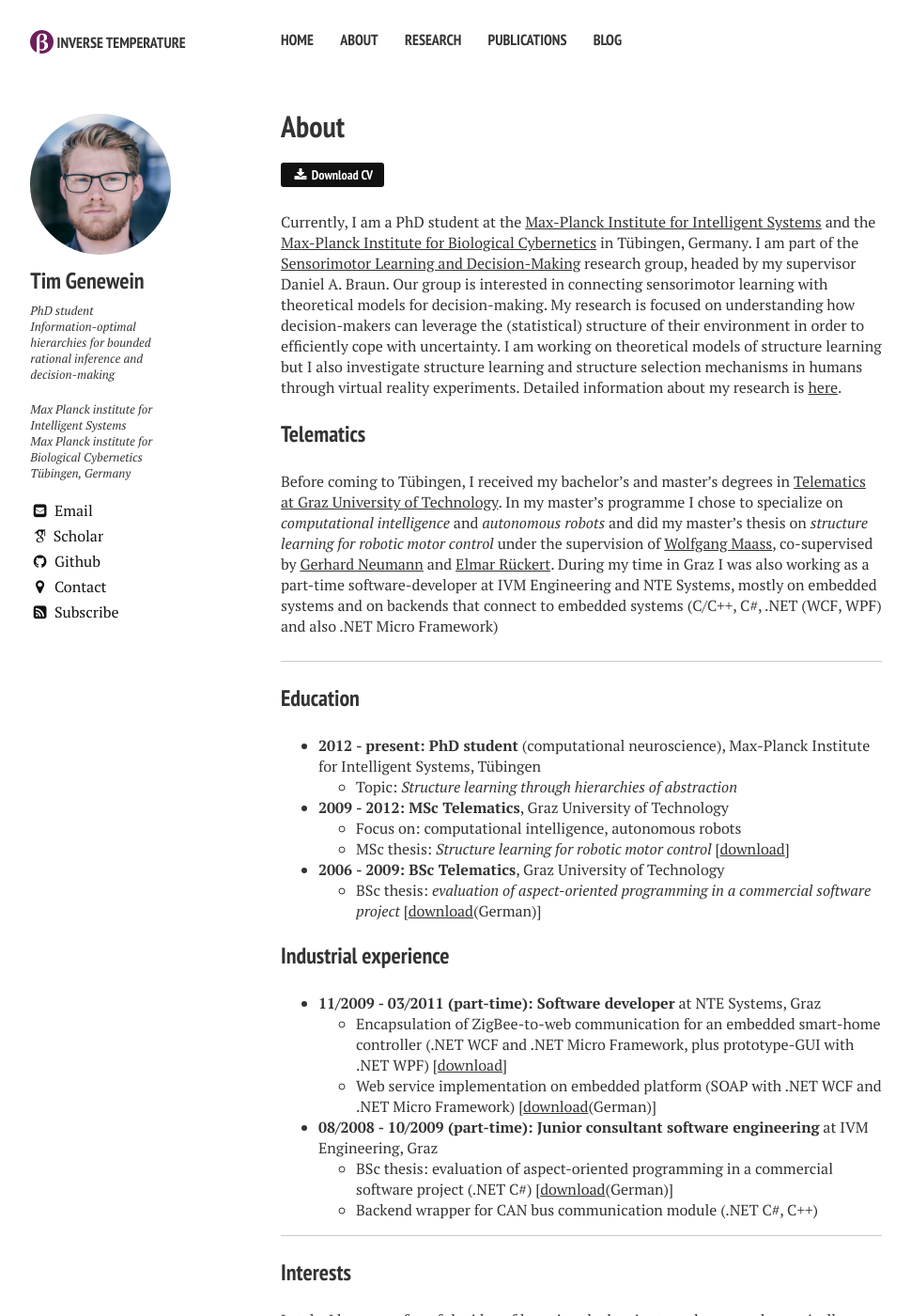
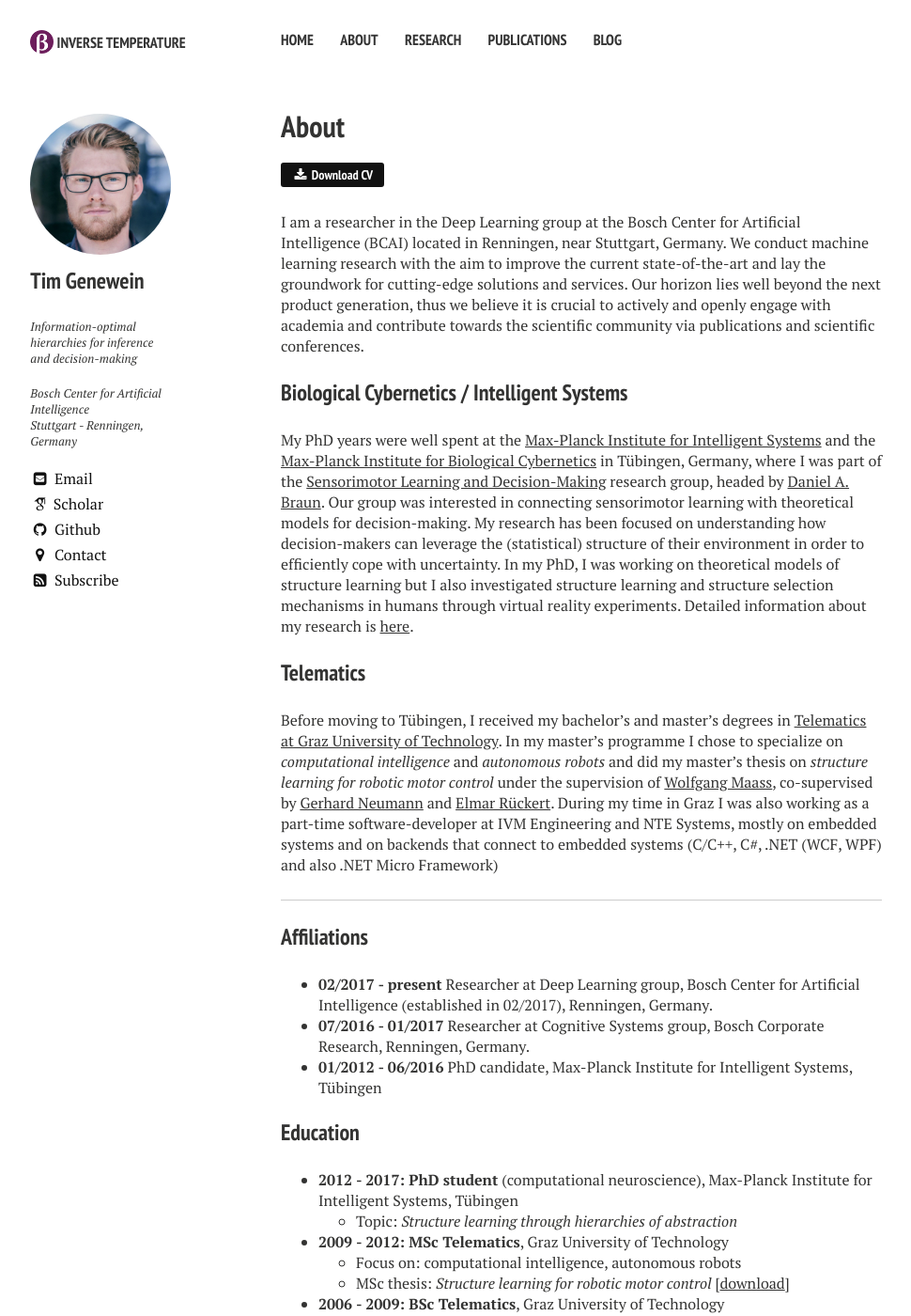
Before and after one commit to tgenewein/tgenewein.github.io, a Jekyll site: the page built from about/index.md, in a window 1280 px wide and 1400 px high. Shown: the whole window at 94% size, without its empty margins (21-991 px from the left). Built offline with Jekyll 4.4.1, drawn with Linux system fonts in a browser that asks for light colours; nearby versions of some CDN libraries; some web fonts are replaced; some of the changed text lies outside the part shown.

Commit message:
Updates: general info, about

```diff
--- a/_config.yml
+++ b/_config.yml
@@ -28,10 +28,10 @@ kramdown:
 owner:
   name: Tim Genewein
   avatar: bio-photo_new.jpg
-  bio: "PhD student"
-  topic: "Information-optimal hierarchies for bounded rational inference and decision-making"
-  affiliation: "Max Planck institute for Intelligent Systems<br>Max Planck institute for Biological Cybernetics"
-  city: "T&uuml;bingen"
+  bio: ""
+  topic: "Information-optimal hierarchies for inference and decision-making"
+  affiliation: "Bosch Center for Artificial Intelligence"
+  city: "Stuttgart - Renningen"
   country: "Germany"
   email:
   disqus-shortname:
--- a/about/index.md
+++ b/about/index.md
@@ -2,8 +2,8 @@
 layout: page
 title: About
 share: false
-excerpt: "Currently, I am a PhD student at the Max Planck Institute for Intelligent Systems"
-tags: [bounded rationality, hierarchies, rate distortion, information theory, decision making, tim genewein]
+excerpt: "I am a researcher at the Bosch Center for Artificial Intelligence (BCAI)"
+tags: [bounded rationality, hierarchies, rate distortion, information theory, decision making, deep learning, tim genewein]
 permalink: /about/
 # modified: 2014-08-08T20:53:07.573882-04:00
 # comments: true
@@ -18,16 +18,24 @@ permalink: /about/
 </div>
 <a markdown="0" href="{{ site.url }}/files/CV.pdf" class="btn"><i class="fa fa-fw fa-download"></i> Download CV</a>
 
-Currently, I am a PhD student at the [Max-Planck Institute for Intelligent Systems](http://www.is.mpg.de/) and the [Max-Planck Institute for Biological Cybernetics](http://kyb.mpg.de/) in Tübingen, Germany. I am part of the [Sensorimotor Learning and Decision-Making](http://www.kyb.tuebingen.mpg.de/research/rg/braun.html) research group, headed by my supervisor Daniel A. Braun. Our group is interested in connecting sensorimotor learning with theoretical models for decision-making. My research is focused on understanding how decision-makers can leverage the (statistical) structure of their environment in order to efficiently cope with uncertainty. I am working on theoretical models of structure learning but I also investigate structure learning and structure selection mechanisms in humans through virtual reality experiments. Detailed information about my research is [here]({{ site.url}}/research/).
+I am a researcher in the Deep Learning group at the Bosch Center for Artificial Intelligence (BCAI) located in Renningen, near Stuttgart, Germany. We conduct machine learning research with the aim to improve the current state-of-the-art and lay the groundwork for cutting-edge solutions and services. Our horizon lies well beyond the next product generation, thus we believe it is crucial to actively and openly engage with academia and contribute towards the scientific community via publications and scientific conferences.
+
+### Biological Cybernetics / Intelligent Systems
+My PhD years were well spent at the [Max-Planck Institute for Intelligent Systems](http://www.is.mpg.de/) and the [Max-Planck Institute for Biological Cybernetics](http://kyb.mpg.de/) in Tübingen, Germany, where I was part of the [Sensorimotor Learning and Decision-Making](http://www.kyb.tuebingen.mpg.de/research/rg/braun.html) research group, headed by [Daniel A. Braun](https://www.uni-ulm.de/in/neuroinformatik/mitarbeiter/d-braun/). Our group was interested in connecting sensorimotor learning with theoretical models for decision-making. My research has been focused on understanding how decision-makers can leverage the (statistical) structure of their environment in order to efficiently cope with uncertainty. In my PhD, I was working on theoretical models of structure learning but I also investigated structure learning and structure selection mechanisms in humans through virtual reality experiments. Detailed information about my research is [here]({{ site.url}}/research/).
 
 ### Telematics
-Before coming to Tübingen, I received my bachelor's and master's degrees in [Telematics at Graz University of Technology](http://portal.tugraz.at/portal/page/portal/TU_Graz/Einrichtungen/Fakultaeten/FakElektrotechnik/dek4001/studien/telematik). In my master's programme I chose to specialize on *computational intelligence* and *autonomous robots* and did my master's thesis on *structure learning for robotic motor control* under the supervision of [Wolfgang Maass](http://www.igi.tugraz.at/maass/), co-supervised by [Gerhard Neumann](http://www.ausy.tu-darmstadt.de/Team/GerhardNeumann) and [Elmar Rückert](http://www.ausy.tu-darmstadt.de/Team/ElmarRueckert).
+Before moving to Tübingen, I received my bachelor's and master's degrees in [Telematics at Graz University of Technology](http://portal.tugraz.at/portal/page/portal/TU_Graz/Einrichtungen/Fakultaeten/FakElektrotechnik/dek4001/studien/telematik). In my master's programme I chose to specialize on *computational intelligence* and *autonomous robots* and did my master's thesis on *structure learning for robotic motor control* under the supervision of [Wolfgang Maass](http://www.igi.tugraz.at/maass/), co-supervised by [Gerhard Neumann](http://www.ausy.tu-darmstadt.de/Team/GerhardNeumann) and [Elmar Rückert](http://www.ausy.tu-darmstadt.de/Team/ElmarRueckert).
 During my time in Graz I was also working as a part-time software-developer at IVM Engineering and NTE Systems, mostly on embedded systems and on backends that connect to embedded systems (C/C++, C#, .NET (WCF, WPF) and also .NET Micro Framework)
 
 ---
 
+### Affiliations
+* **02/2017 - present** Researcher at Deep Learning group, Bosch Center for Artificial Intelligence (established in 02/2017), Renningen, Germany.
+* **07/2016 - 01/2017** Researcher at Cognitive Systems group, Bosch Corporate Research, Renningen, Germany.
+* **01/2012 - 06/2016** PhD candidate, Max-Planck Institute for Intelligent Systems, Tübingen
+
 ### Education
-* **2012 - present: PhD student** (computational neuroscience), Max-Planck Institute for Intelligent Systems, Tübingen
+* **2012 - 2017: PhD student** (computational neuroscience), Max-Planck Institute for Intelligent Systems, Tübingen
   * Topic: *Structure learning through hierarchies of abstraction*
 * **2009 - 2012: MSc Telematics**, Graz University of Technology
   * Focus on: computational intelligence, autonomous robots
@@ -47,18 +55,20 @@ During my time in Graz I was also working as a part-time software-developer at I
 ---
 
 ### Interests
-Lately, I became a fan of the idea of lowering the barrier to make research practically reproducible. Simulation results and data analysis with complex models are often subject to many minor technical details that are omitted from a publication because they are not essential for understanding the results. In many cases these details are crucial for (re)producing the results within **reasonable time** and effort. I find that [Jupyter](https://jupyter.org/) notebooks provide an excellent way of sharing results. They are also a great tool for communicating ideas and teaching. Additionally, I think that lightweight virtual machines, in particular [Docker](https://www.docker.com/) containers are the way to go to make sure that published code is still executable years after publication (through creating independence of specific core-language and library versions) - definitely keep a look on the [open container initiative](https://www.opencontainers.org/).
-I am also a big fan of [Julia](http://julialang.org/). Occasionally, I write about about tools and projects within the Jupyter and Julia ecosystems [here]({{ site.url }}/blog/).
+Professionally, I am interested in quantifying and dealing with uncertainty - I find it particularly interesting how well humans and animals are able to learn about and exploit the rich (stochastic) structure of their environments. Compared to artificial systems, humans are so good at dealing with structured uncertainty, for instance when adapting to novel but related tasks, transferring knowledge between domains. The prime example for dealing with structured uncertainty is perhaps sensorimotor control - a field where current state-of-the-art artificial systems still lack significantly behind.
+
+I am a fan of the idea of lowering the barrier to make research practically reproducible. Simulation results and data analysis with complex models are often subject to many minor technical details that are omitted from a publication because they are not essential for understanding the results. In many cases these details are crucial for (re)producing the results within **reasonable time** and effort. I find that [Jupyter](https://jupyter.org/) notebooks provide an excellent way of sharing results. They are also a great tool for communicating ideas and teaching. Additionally, I think that lightweight virtual machines, in particular [Docker](https://www.docker.com/) containers are the way to go to make sure that published code is still executable years after publication (through creating independence of specific core-language and library versions) - definitely keep a look on the [open container initiative](https://www.opencontainers.org/).
+I am also a big fan of [Julia](http://julialang.org/) and very curious to spend more time on [Edward](http://edwardlib.org/).
 
 Some things to get a casual conversation going:
-In my spare-time I still like to tinker a bit with embedded systems and I'm fascinated by aesthetic or intriguing implementations of theoretical phenomena (e.g. kinetic sculptures, the wave pendulum or mechanical Fourier analyzers) - I'd love to be at a Gathering for Gardner [G4G](http://gathering4gardner.org) once. I'm always curious about how to use machine learning and AI for good - I think that recently machine learning has become a tool to massively centralize wealth and power and I'd be interested in hearing about ideas on how to reverse or break that trend (education, open source/open access, ownership of the data produced by you, ...?). I'm also into baking bread and got interested in fermentation in general thanks to Sandor Katz' wonderful book *The Art of Fermentation*. If you're looking for a superb cookbook that's interesting to read even without cooking, go for Kenji Lopez-Alt's *The Food Lab*.
+In my spare-time I still like to tinker a bit with embedded systems and I'm fascinated by aesthetic or intriguing implementations of theoretical phenomena (e.g. kinetic sculptures, the wave pendulum or mechanical Fourier analyzers) - of course I had to by (more than) one of [these](http://www.mandelmap.com/). I'd love to be at a Gathering for Gardner [G4G](http://gathering4gardner.org) once. I'm always curious about how to use machine learning and AI for good - I think that recently machine learning has become a tool to massively centralize wealth and power and I'd be interested in hearing about ideas on how to reverse or break that trend (education, open source/open access, ownership of the data produced by you, ...?). I'm also into baking bread and got interested in fermentation in general thanks to Sandor Katz' wonderful book *The Art of Fermentation*. If you're looking for a superb cookbook that's interesting to read even without cooking, go for Kenji Lopez-Alt's *The Food Lab*.
 
 ---
 
 ### Contact
 Tim Genewein
-Max Planck Institute for Intelligent Systems
-Spemannstrasse 38
-72076 Tübingen
+Bosch Center for Artificial Intelligence
+Robert-Bosch-Campus 1
+71272 Renningen
 Germany
 <a href="http://www.google.com/recaptcha/mailhide/d?k=01_a2HOHLoiyuUDNqnhKZAEQ==&amp;c=ayUARQMEdHctvH3Ev49YSqU_uvq687TmS1FPm6a6OBU=" onclick="window.open('http://www.google.com/recaptcha/mailhide/d?k\07501_a2HOHLoiyuUDNqnhKZAEQ\75\75\46c\75ayUARQMEdHctvH3Ev49YSqU_uvq687TmS1FPm6a6OBU\075', '', 'toolbar=0,scrollbars=0,location=0,statusbar=0,menubar=0,resizable=0,width=500,height=300'); return false;" title="Reveal this e-mail address" target="_blank"><i class="fa fa-fw fa-envelope-square"></i> Email</a>
```
Also changed, not shown: _posts/2016-02-15-StopUsingRainbowColormaps.md (+3 -3 lines), index.md (+1 -1 lines), research/index.md (+3 -2 lines).
